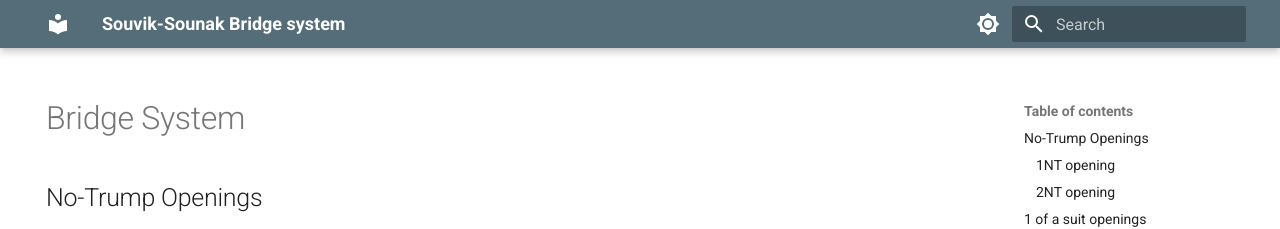
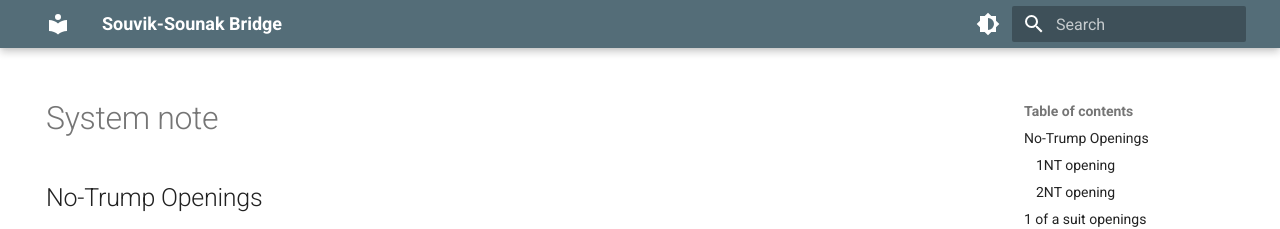
Before and after one commit to Souvik-0612/Bridge, an MkDocs documentation site: the page built from docs/index.md, in a window 1280 px wide and 900 px high. Shown: the top 229 px of the window. Built offline with MkDocs 1.6.1 and Material for MkDocs 9.7.7, drawn with Linux system fonts in a browser that asks for light colours.

Commit message:
Update mkdocs.yml

```diff
--- a/mkdocs.yml
+++ b/mkdocs.yml
@@ -1,4 +1,4 @@
-site_name: Souvik-Sounak Bridge system
+site_name: Souvik-Sounak Bridge
 theme:
   name: material
   palette:
@@ -7,7 +7,7 @@ theme:
       primary: blue grey
       accent: teal
       toggle:
-        icon: material/brightness-7
+        icon: material/brightness-6
         name: Switch to dark mode
 
     # Palette toggle for dark mode
@@ -19,7 +19,7 @@ theme:
         name: Switch to light mode
 
 nav:
-  - Bridge System: index.md
+  - System note: index.md
   # Add other pages here if needed
 hide:
   - navigation
```
